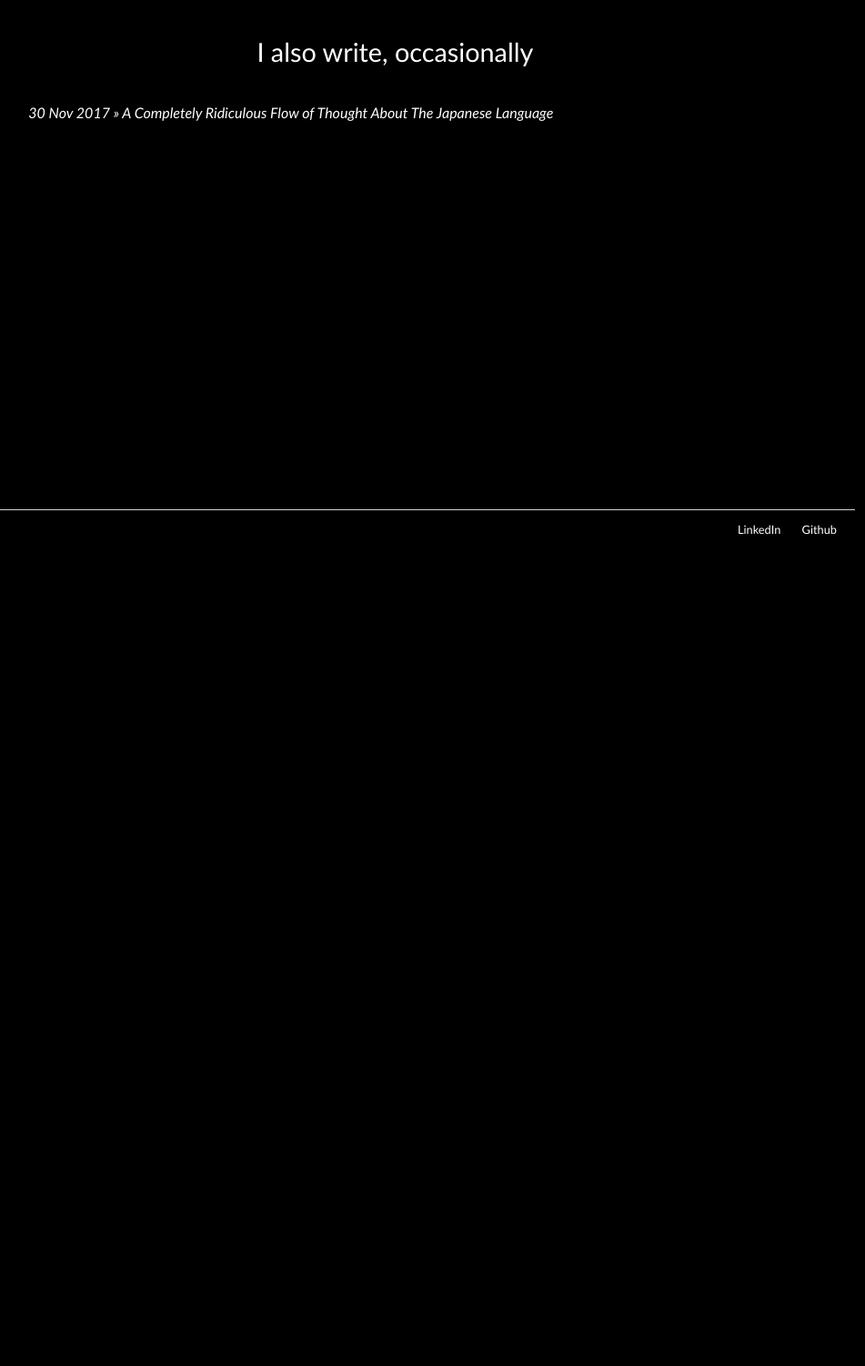
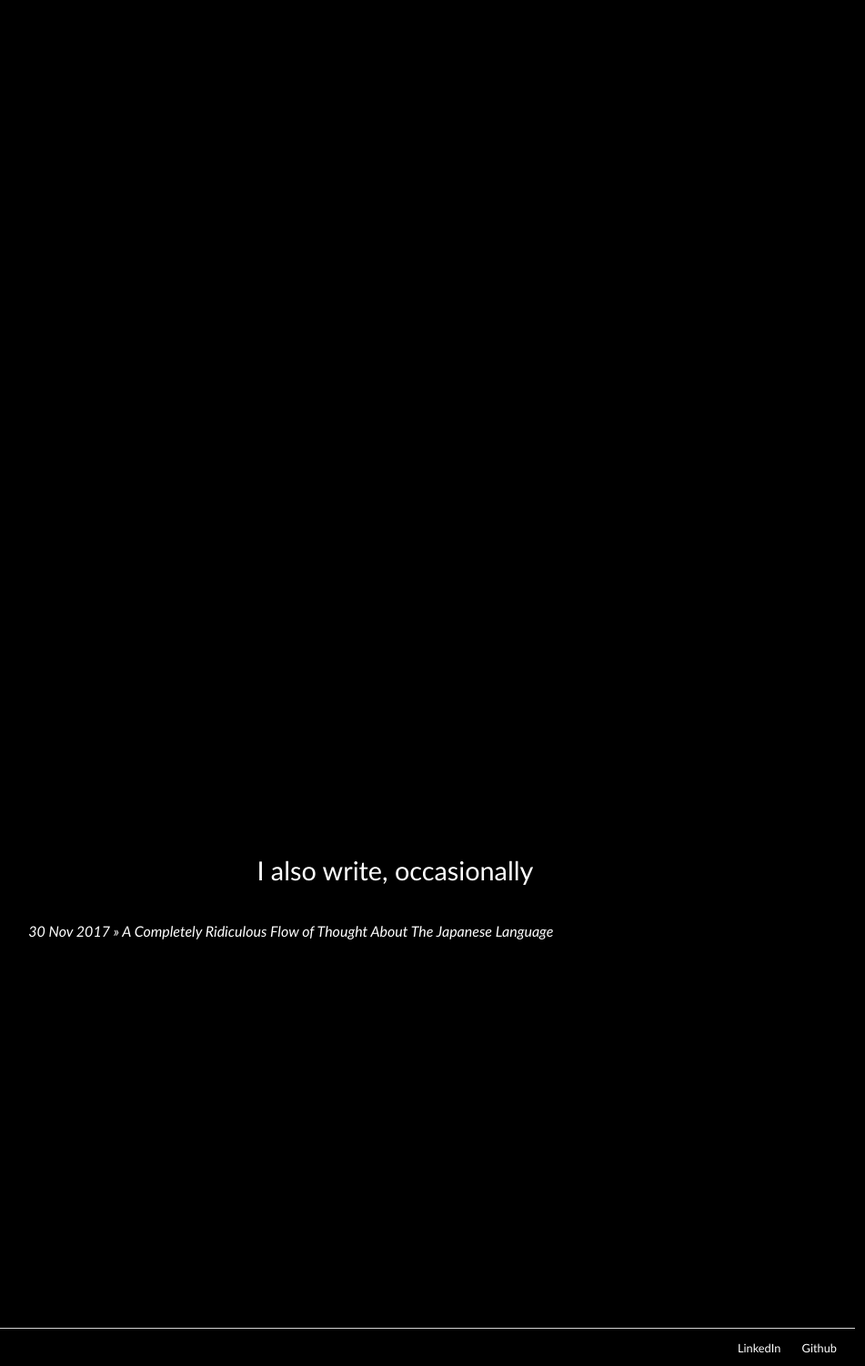
Before and after one commit to Calculasians/calculasians.github.io, a Jekyll site: the page built from index.html, in a window 1280 px wide. Shown: the part 2693-4195 px from the top of the page at 91% size, without its empty margins (244-1195 px from the left). Built offline with Jekyll 4.4.1, drawn with Linux system fonts in a browser that asks for light colours; before the commit the page ends 3295 px from its top, so only the background shows below that.

Commit message:
Update main.css

```diff
--- a/css/main.css
+++ b/css/main.css
@@ -282,3 +282,10 @@
     margin-left: 20vw;
     margin-top: 5vh;
 }
+
+#projects {
+    position: relative;
+    margin-left: 20vw;
+    height: 100vh;
+
+}
```
